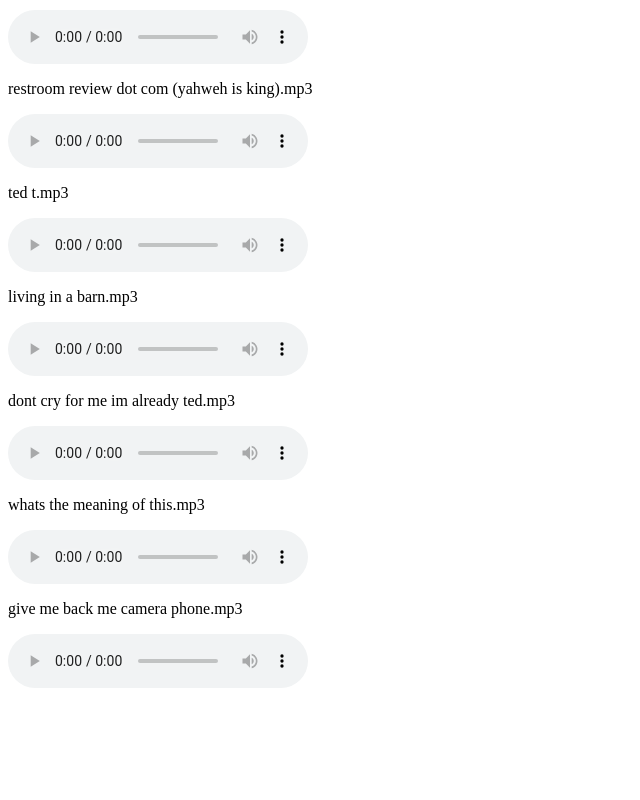
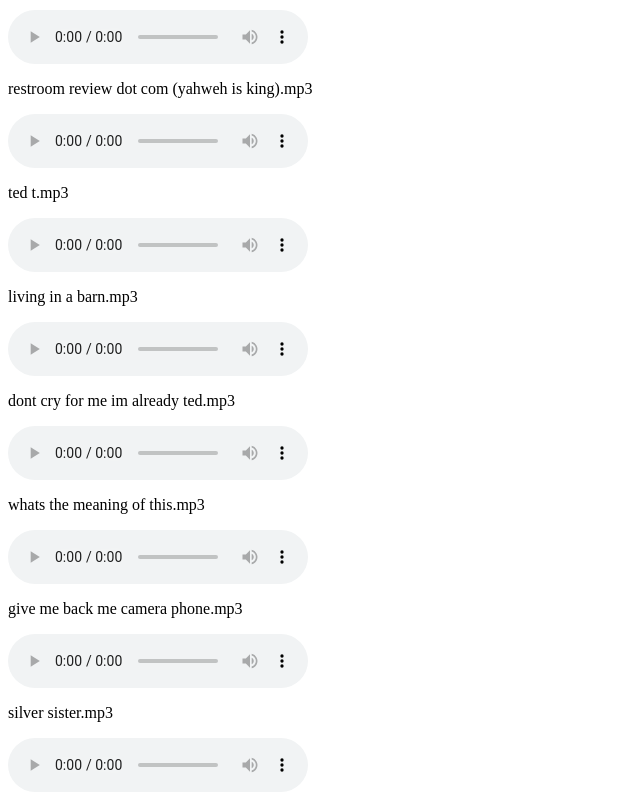
Before and after one commit to norton-corbett/grunk-hole, a plain HTML site: page index.html in a window 1280 px wide. Shown: the part 1176-1976 px from the top of the page, without its empty margins (0-640 px from the left). Before the commit the page ends 1872 px from the top, so only its background shows below. Drawn offline with Linux system fonts and the light colour scheme.

Commit message:
Update index.html

```diff
--- a/index.html
+++ b/index.html
@@ -75,5 +75,9 @@
     <audio controls>
       <source src="songs/give me back me camera phone.mp3" type="audio/mpeg">
     </audio>
+    <p>silver sister.mp3</p>
+    <audio controls>
+      <source src="songs/silver sister.mp3" type="audio/mpeg">
+    </audio>
   </body>
 </html>
```
